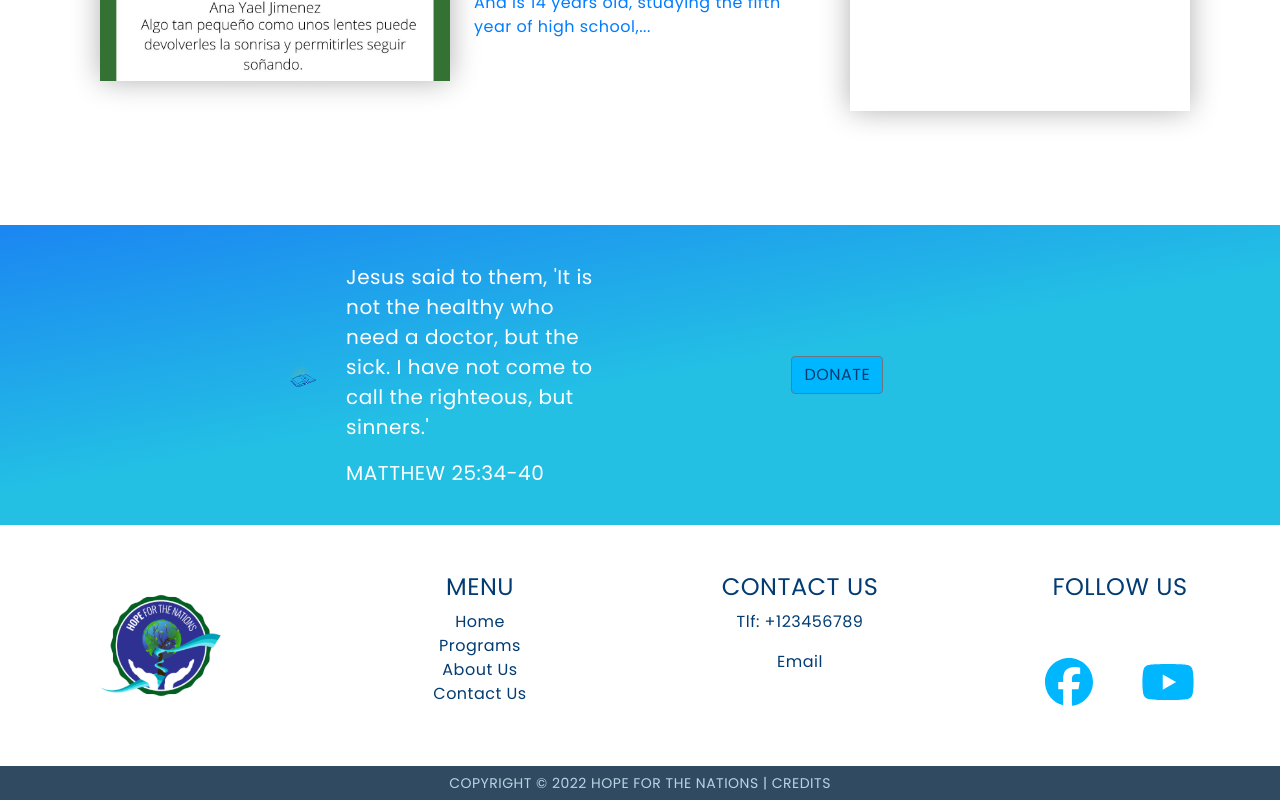
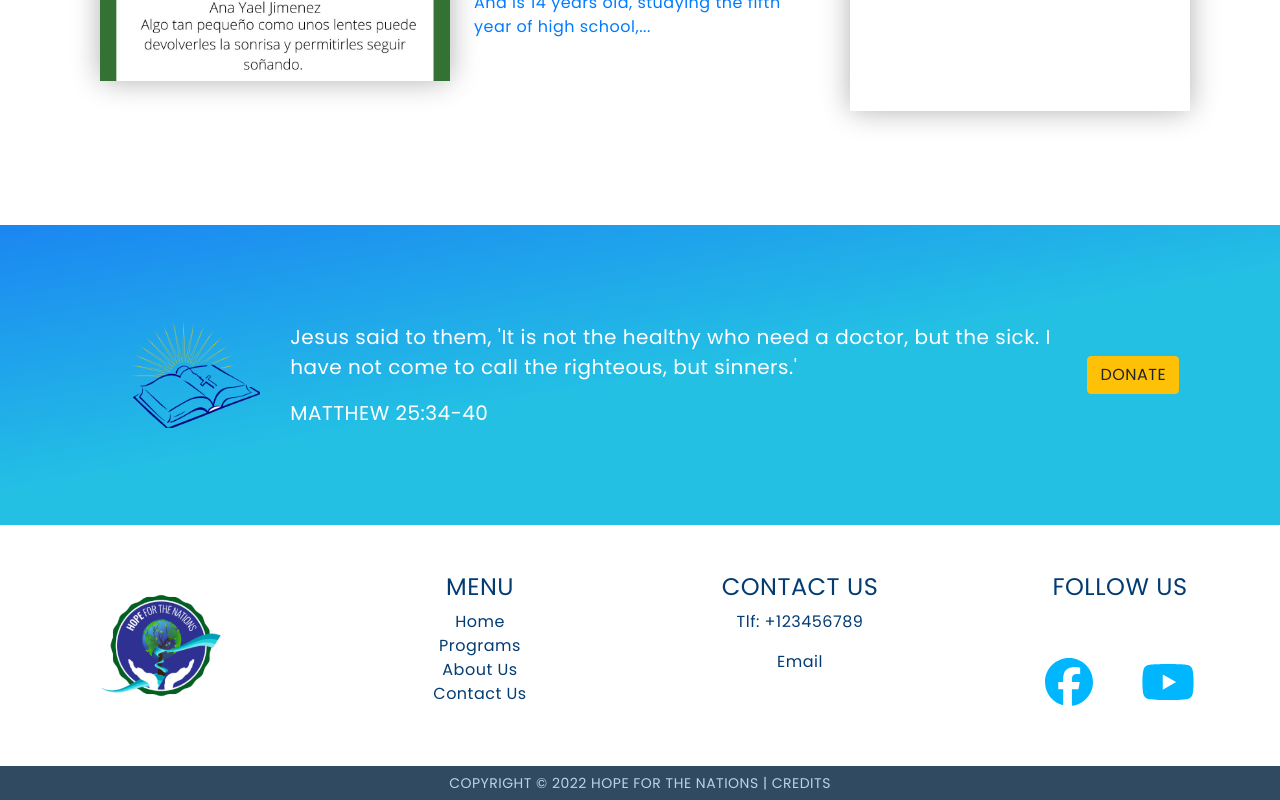
Before and after one commit to Cmmh1101/hope-react-types, a React (Create React App) app: page / in a window 1280 px wide. Shown: the part 3823-4623 px from the top of the page. Built offline with nearby package versions, Linux system fonts and the light colour scheme; grey boxes are pictures that could not be loaded; a web font is replaced by a local one.

Commit message:
adjusted donate and verse display

```diff
--- a/src/utils/BibleVerses.tsx
+++ b/src/utils/BibleVerses.tsx
@@ -7,7 +7,7 @@ const BibleVerses = () => {
   console.log(activeVerses);
 
   return (
-    <Col xs={12} className="donate-verse-img">
+    <Col xs={12} md={10} className="donate-verse-img mb-5 mb-md-0">
       <Col xs={2}>
         <img
           src="../../images/bibleSun.png"
--- a/src/views/homepage/components/DonateBanner.tsx
+++ b/src/views/homepage/components/DonateBanner.tsx
@@ -17,23 +17,30 @@ const DonateBanner = () => {
       // }}
     >
       <Row>
-        <Col xs={12} className="d-flex justify-content-center flex-wrap">
-          <Col
+        <Col
+          xs={12}
+          className="d-flex justify-content-center align-items-center flex-wrap"
+        >
+          <BibleVerses />
+          <Button color="warning" className="">
+            DONATE
+          </Button>
+          {/* <Col
             xs={12}
             md={8}
             xl={4}
             className="d-flex justify-content-center align-items-center donate-verse"
           >
             <BibleVerses />
-          </Col>
-          <Col
+          </Col> */}
+          {/* <Col
             xs={12}
             md={4}
             xl={4}
             className="d-flex justify-content-center align-items-center"
           >
             <Button className="btn-cta">DONATE</Button>
-          </Col>
+          </Col> */}
         </Col>
       </Row>
     </Container>
```
